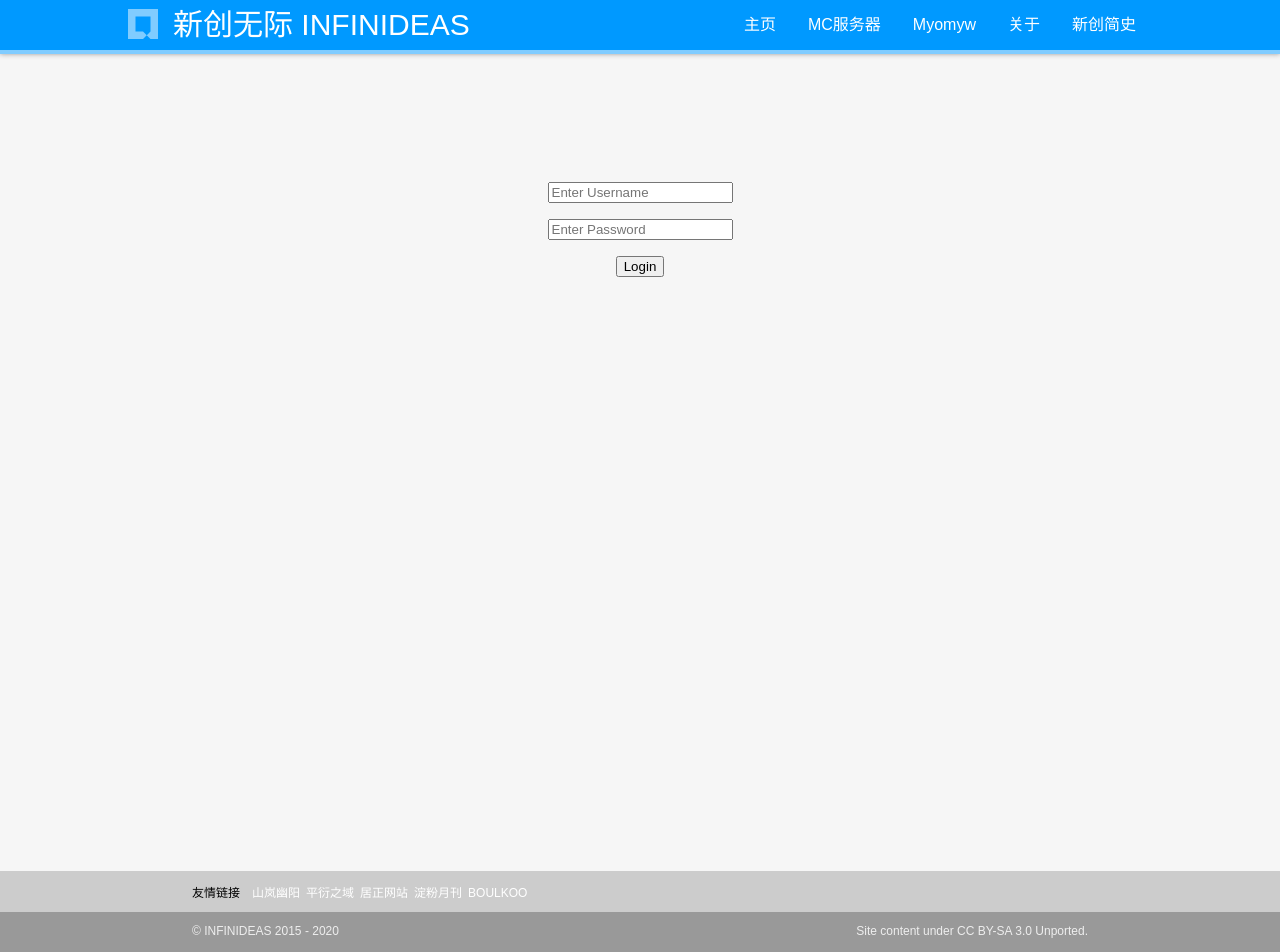
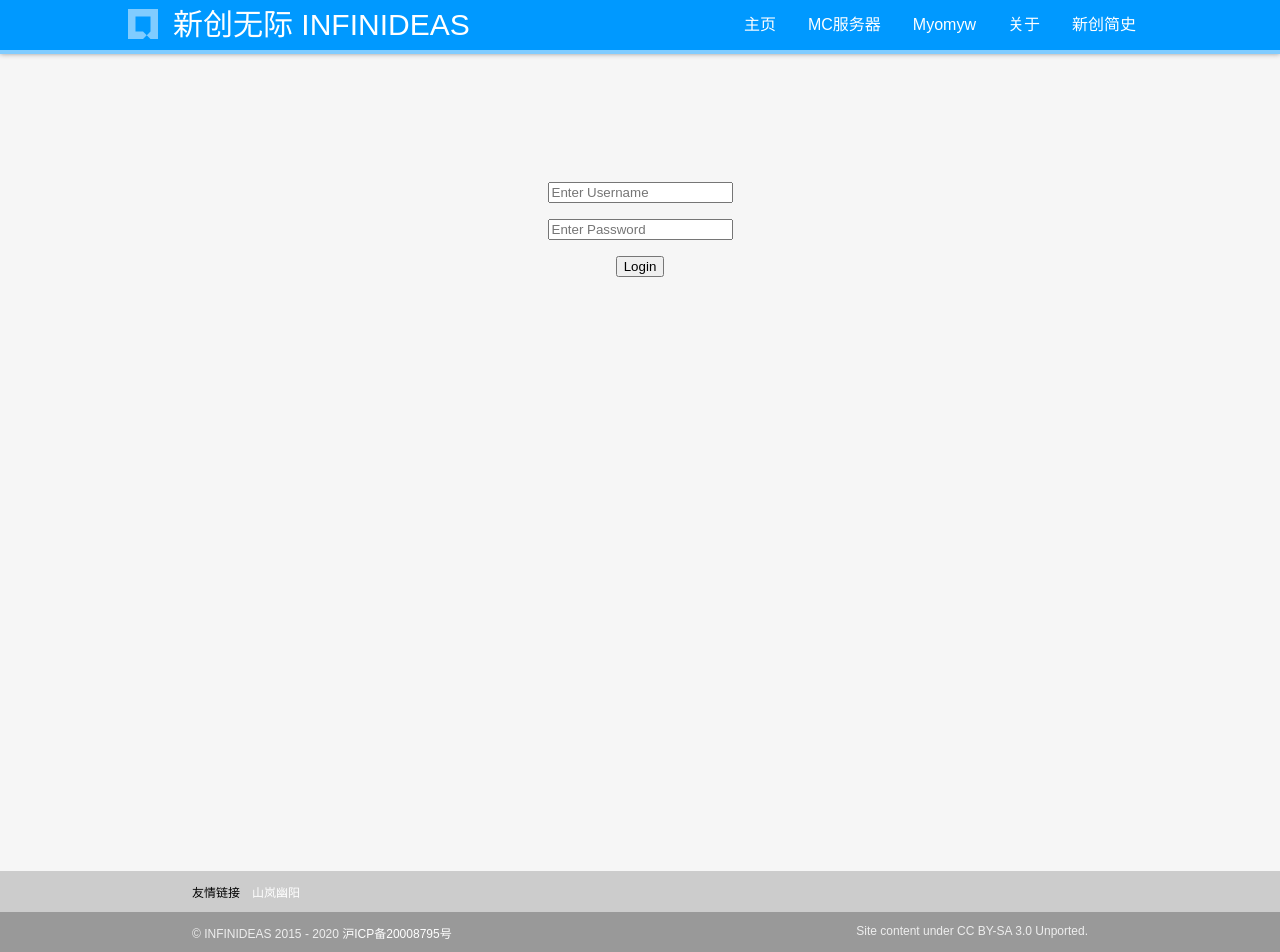
Before and after one commit to Infinideastudio/infinideas-website, a React (Create React App) app: page /login in a window 1280 px wide. Shown: the top 952 px of the page. Built offline with nearby package versions, Linux system fonts and the light colour scheme; the HTML template or start-up script is replaced by a standard one.

Commit message:
Add ICP info

```diff
--- a/package.json
+++ b/package.json
@@ -6,9 +6,7 @@
     "@testing-library/jest-dom": "^4.2.4",
     "@testing-library/react": "^9.3.2",
     "@testing-library/user-event": "^7.1.2",
-    "ace-builds": "^1.4.8",
     "react": "^16.13.0",
-    "react-ace": "^8.1.0",
     "react-dom": "^16.13.0",
     "react-router-dom": "^5.1.2",
     "react-scripts": "3.4.0",
--- a/public/index.html
+++ b/public/index.html
@@ -1,16 +1,21 @@
 <!DOCTYPE html>
 <html lang="en">
+
 <head>
-    <meta charset="UTF-8"/>
-    <meta name="author" content="qiaozhanrong"/>
-    <meta name="keywords" content="Infinideas,新创无际"/>
-    <meta name="description" content="INFINIDEAS"/>
+  <meta charset="UTF-8" />
+  <meta name="author" content="qiaozhanrong" />
+  <meta name="keywords" content="Infinideas,新创无际" />
+  <meta name="description" content="INFINIDEAS" />
   <link rel="shortcut icon" type="image/ico" href="/favicon.ico" />
   <meta name="viewport" content="width=device-width, initial-scale=1" />
   <title>新创无际 - INFINIDEAS</title>
 </head>
+
 <body>
   <noscript>You need to enable JavaScript to run this app.</noscript>
+  <div>
     <div id="root"></div>
+  </div>
 </body>
+
 </html>
--- a/src/components/ContentBox.js
+++ b/src/components/ContentBox.js
@@ -24,7 +24,7 @@ const ContentBox = styled.div`
     @media screen and (max-width: 800px) {
         font-size: 16px;
         line-height: 36px;
-        width: 100%;
+        width: 95%;
         margin: 36px auto;
         p { margin: 8px 0px; }
     }
--- a/src/components/Footer.js
+++ b/src/components/Footer.js
@@ -32,6 +32,13 @@ const Links = styled.div`
 
 const CopyrightInfo = styled.div`
     height: 4em;
+    a {
+        color: #ffffff;
+        margin-right: 0.5em;
+        &:hover {
+            background-color: #999999;
+        }
+    }
     @media screen and (min-width: 800px) {
         width: 100%;
         padding: 1em 16em;
@@ -60,13 +67,12 @@ const Footer = (props) => {
             <Links>
                 <span>友情链接</span>
                 <a target="_blank" rel="noopener noreferrer" href="http://www.snang.cc/">山岚幽阳</a>
-                <a target="_blank" rel="noopener noreferrer" href="http://x-y.studio/">平衍之域</a>
-                <a target="_blank" rel="noopener noreferrer" href="http://www.skyju.cc/">居正网站</a>
-                <a target="_blank" rel="noopener noreferrer" href="http://ptree.top/">淀粉月刊</a>
-                <a target="_blank" rel="noopener noreferrer" href="https://www.boulkoo.com/">BOULKOO</a>
             </Links>
             <CopyrightInfo>
-                <div className="left">© INFINIDEAS 2015 - {year}</div>
+                <div className="left">
+                    <span>© INFINIDEAS 2015 - {year} </span>
+                    <a target="_blank" rel="noopener noreferrer" href="http://www.beian.miit.gov.cn/">沪ICP备20008795号</a>
+                </div>
                 <div className="right">Site content under CC BY-SA 3.0 Unported.</div>
             </CopyrightInfo>
         </StyledFooter>
--- a/src/components/Header.js
+++ b/src/components/Header.js
@@ -175,7 +175,7 @@ const Header = () => {
                     <a href={"/mc_server"}>MC服务器</a>
                 </li>
                 <li>
-                    <a target="_blank" href={"/myomyw/index.html"}>Myomyw</a>
+                    <a target="_blank" rel="noopener noreferrer" href={"/myomyw/index.html"}>Myomyw</a>
                 </li>
                 <li>
                     <a href={"/about"}>关于</a>
--- a/src/pages/ContentPage.js
+++ b/src/pages/ContentPage.js
@@ -44,7 +44,6 @@ class ContentPage extends React.Component {
                 <ContentBox>
                     {this.arrayToHtml(this.state.data["Main"]["Lines"])}
                 </ContentBox>
-
                 {
                     this.state.data["Sections"]?
                         (this.state.data["Sections"].map((value, i) => {
```
Also changed, not shown: 2 other files (tests, documents, lock files or other folders). Lines whose indentation alone changed are shown as unchanged.
